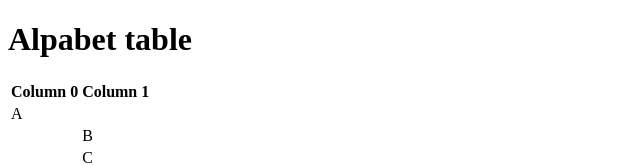
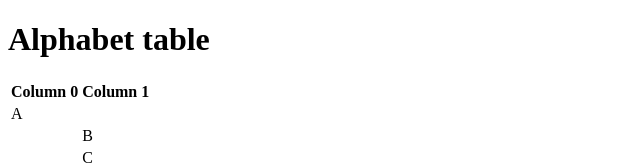
Before and after one commit to comp426-2022-spring/a00-carohamunc, a website: page index.html in a window 1280 px wide. Shown: the top 165 px of the page, without its empty margins (0-640 px from the left). Drawn offline with Linux system fonts and the light colour scheme.

Commit message:
exact same as eg

```diff
--- a/index.html
+++ b/index.html
@@ -7,7 +7,7 @@
     </head>
     <body>
         <div>
-            <h1>Alpabet table</h1>
+            <h1>Alphabet table</h1>
             <table>
                                 <thead>
                                         <tr>
```
Lines whose indentation alone changed are shown as unchanged.
